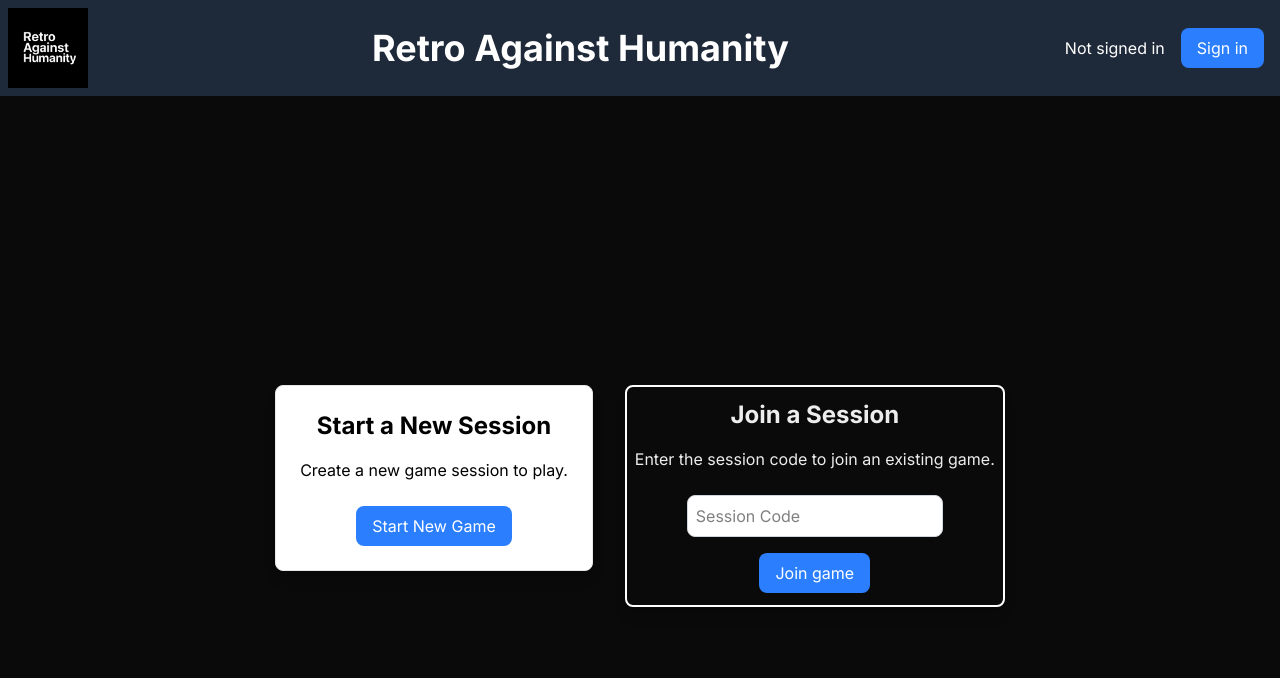
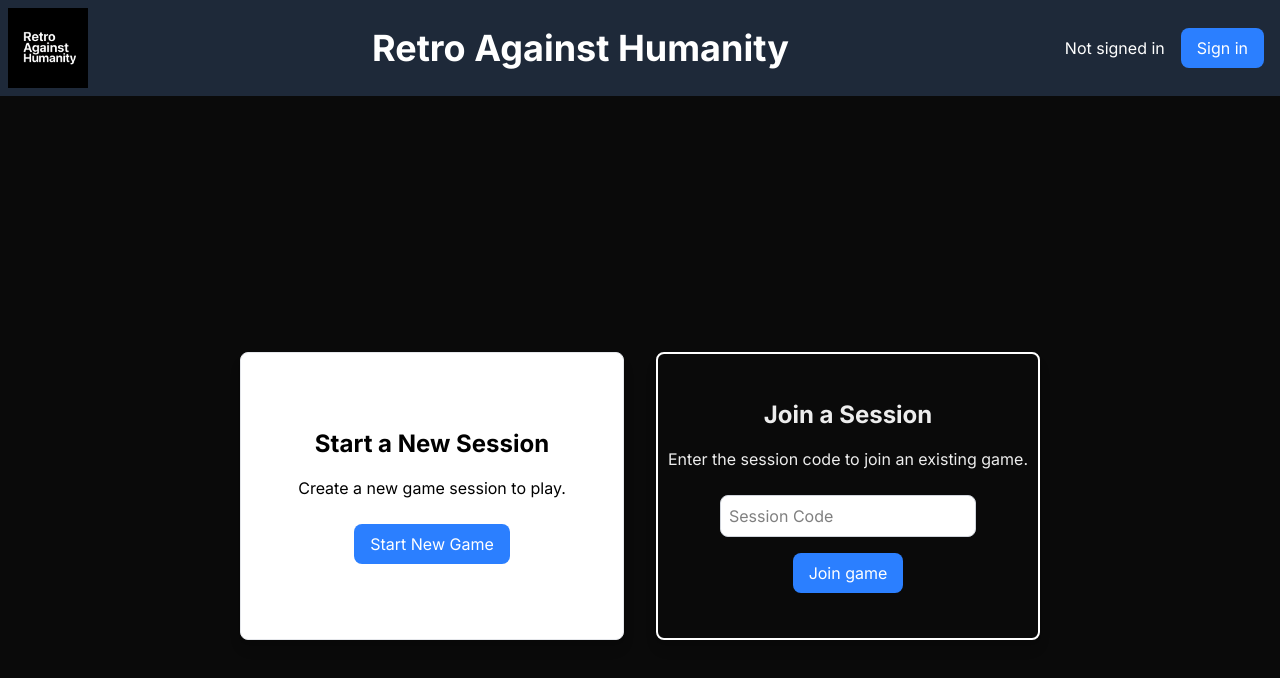
Before and after one commit to saki2000/cardsAgainstHumanityRetro, a Next.js app: page /Dashboard in a window 1280 px wide. Shown: the top 678 px of the page. Built offline with nearby package versions, Linux system fonts and the light colour scheme; no server answers.

Commit message:
made tiles same size

```diff
--- a/app/components/DashboardPage/Tiles/JoinSessionTile/JoinSessionTile.tsx
+++ b/app/components/DashboardPage/Tiles/JoinSessionTile/JoinSessionTile.tsx
@@ -51,7 +51,7 @@ export default function JoinSessionTile({ lockButton, setlockButton }: Props) {
   };
 
   return (
-    <div className="flex flex-col items-center justify-center h-full border-2 px-2 py-3 border-white rounded-lg shadow-lg">
+    <div className="tile border-2 border-white">
       <h2 className="text-2xl font-bold mb-4">Join a Session</h2>
       <p className="mb-6">Enter the session code to join an existing game.</p>
 
--- a/app/components/DashboardPage/Tiles/StartNewSessionTile/StartNewSessionTile.tsx
+++ b/app/components/DashboardPage/Tiles/StartNewSessionTile/StartNewSessionTile.tsx
@@ -76,8 +76,7 @@ export default function StartNewSessionTile({
   };
 
   return (
-    <>
-      <div className="flex flex-col items-center justify-center h-full border border-gray-200 rounded-lg shadow-lg p-6 bg-white">
+    <div className="tile border border-gray-200 bg-white">
       <h2 className="text-2xl font-bold mb-4 text-black">
         Start a New Session
       </h2>
@@ -101,6 +100,5 @@ export default function StartNewSessionTile({
         setSessionCode={setSessionCode}
       />
     </div>
-    </>
   );
 }
--- a/app/globals.css
+++ b/app/globals.css
@@ -47,3 +47,7 @@ body {
 .btn-cancel {
   @apply bg-red-500 hover:bg-red-700 text-white font-bold py-2 px-4 rounded-lg transition-colors;
 }
+
+.tile {
+  @apply w-96 h-72 flex flex-col items-center justify-center rounded-lg shadow-lg;
+}
```
Lines whose indentation alone changed are shown as unchanged.
